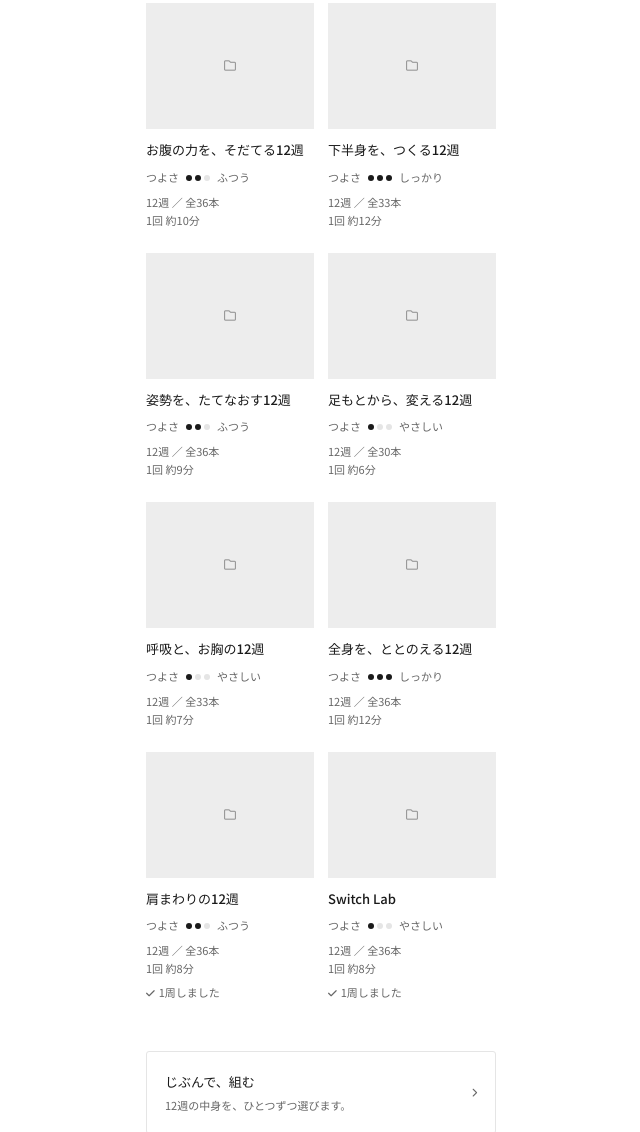
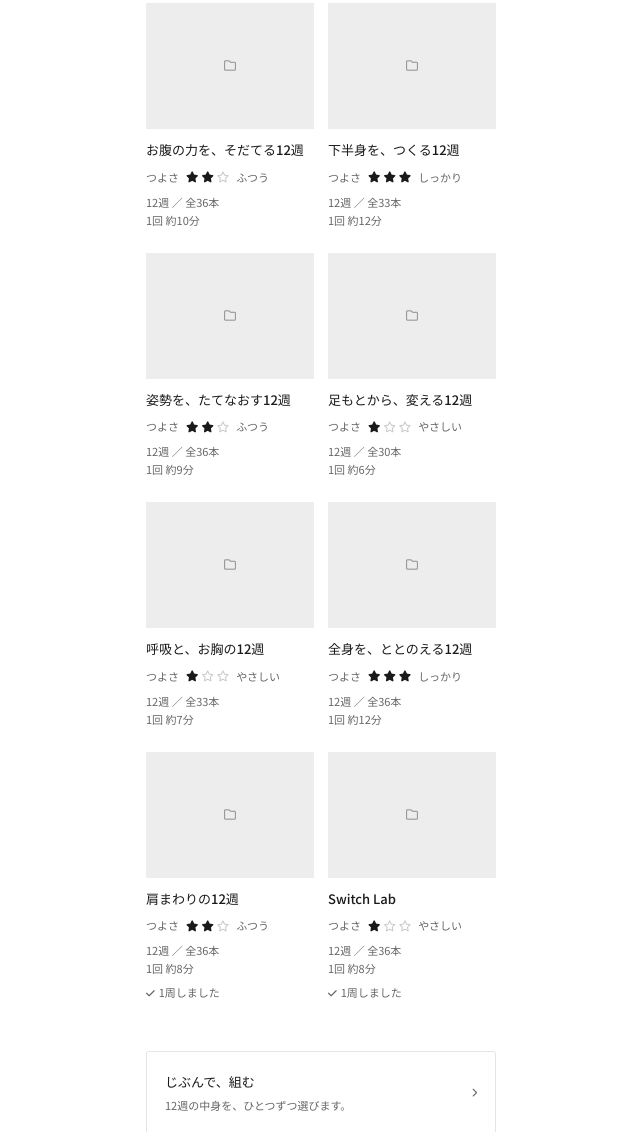
Before and after one commit to geet-inc/rebone-wireframe, a plain HTML site: page 02-programs.html in a window 1280 px wide. Shown: the part 765-1897 px from the top of the page, without its empty margins (319-959 px from the left). Drawn offline with Linux system fonts and the light colour scheme.

Commit message:
つよさの表示をドットから星3段に変更
Co-Authored-By: Claude Opus 5 <noreply@anthropic.com>

```diff
--- a/02-programs.html
+++ b/02-programs.html
@@ -8,7 +8,7 @@
 <link rel="preconnect" href="https://fonts.gstatic.com" crossorigin>
 <link href="https://fonts.googleapis.com/css2?family=Noto+Sans+JP:wght@400;500;700&display=swap" rel="stylesheet">
 <link rel="stylesheet" href="https://cdnjs.cloudflare.com/ajax/libs/font-awesome/6.5.2/css/all.min.css">
-<link rel="stylesheet" href="style.css?v=2">
+<link rel="stylesheet" href="style.css?v=3">
 </head>
 <body>
 
@@ -33,7 +33,7 @@
       <div class="body">
         <h2>肩と首を、ゆるめる12週</h2>
         <p class="why">前の12週で、あまり触れなかったところです。</p>
-        <p class="str">つよさ <span class="dots"><i></i><i class="off"></i><i class="off"></i></span> やさしい</p>
+        <p class="str">つよさ <span class="stars"><i class="fa-solid fa-star"></i><i class="fa-regular fa-star"></i><i class="fa-regular fa-star"></i></span> やさしい</p>
         <p class="spec">12週 ／ 全36本 ／ 1回 約8分</p>
         <p class="switches">わき・肩甲骨・お首・お胸</p>
         <div class="btn">中身を、みる</div>
@@ -52,49 +52,49 @@
     <a href="03-program-detail.html" class="folder">
       <div class="ph"><i class="fa-regular fa-folder"></i></div>
       <p class="fname">お腹の力を、そだてる12週</p>
-      <p class="str">つよさ <span class="dots"><i></i><i></i><i class="off"></i></span> ふつう</p>
+      <p class="str">つよさ <span class="stars"><i class="fa-solid fa-star"></i><i class="fa-solid fa-star"></i><i class="fa-regular fa-star"></i></span> ふつう</p>
       <p class="fspec">12週 ／ 全36本<br>1回 約10分</p>
     </a>
 
     <a href="03-program-detail.html" class="folder">
       <div class="ph"><i class="fa-regular fa-folder"></i></div>
       <p class="fname">下半身を、つくる12週</p>
-      <p class="str">つよさ <span class="dots"><i></i><i></i><i></i></span> しっかり</p>
+      <p class="str">つよさ <span class="stars"><i class="fa-solid fa-star"></i><i class="fa-solid fa-star"></i><i class="fa-solid fa-star"></i></span> しっかり</p>
       <p class="fspec">12週 ／ 全33本<br>1回 約12分</p>
     </a>
 
     <a href="03-program-detail.html" class="folder">
       <div class="ph"><i class="fa-regular fa-folder"></i></div>
       <p class="fname">姿勢を、たてなおす12週</p>
-      <p class="str">つよさ <span class="dots"><i></i><i></i><i class="off"></i></span> ふつう</p>
+      <p class="str">つよさ <span class="stars"><i class="fa-solid fa-star"></i><i class="fa-solid fa-star"></i><i class="fa-regular fa-star"></i></span> ふつう</p>
       <p class="fspec">12週 ／ 全36本<br>1回 約9分</p>
     </a>
 
     <a href="03-program-detail.html" class="folder">
       <div class="ph"><i class="fa-regular fa-folder"></i></div>
       <p class="fname">足もとから、変える12週</p>
-      <p class="str">つよさ <span class="dots"><i></i><i class="off"></i><i class="off"></i></span> やさしい</p>
+      <p class="str">つよさ <span class="stars"><i class="fa-solid fa-star"></i><i class="fa-regular fa-star"></i><i class="fa-regular fa-star"></i></span> やさしい</p>
       <p class="fspec">12週 ／ 全30本<br>1回 約6分</p>
     </a>
 
     <a href="03-program-detail.html" class="folder">
       <div class="ph"><i class="fa-regular fa-folder"></i></div>
       <p class="fname">呼吸と、お胸の12週</p>
-      <p class="str">つよさ <span class="dots"><i></i><i class="off"></i><i class="off"></i></span> やさしい</p>
+      <p class="str">つよさ <span class="stars"><i class="fa-solid fa-star"></i><i class="fa-regular fa-star"></i><i class="fa-regular fa-star"></i></span> やさしい</p>
       <p class="fspec">12週 ／ 全33本<br>1回 約7分</p>
     </a>
 
     <a href="03-program-detail.html" class="folder">
       <div class="ph"><i class="fa-regular fa-folder"></i></div>
       <p class="fname">全身を、ととのえる12週</p>
-      <p class="str">つよさ <span class="dots"><i></i><i></i><i></i></span> しっかり</p>
+      <p class="str">つよさ <span class="stars"><i class="fa-solid fa-star"></i><i class="fa-solid fa-star"></i><i class="fa-solid fa-star"></i></span> しっかり</p>
       <p class="fspec">12週 ／ 全36本<br>1回 約12分</p>
     </a>
 
     <a href="03-program-detail.html" class="folder">
       <div class="ph"><i class="fa-regular fa-folder"></i></div>
       <p class="fname">肩まわりの12週</p>
-      <p class="str">つよさ <span class="dots"><i></i><i></i><i class="off"></i></span> ふつう</p>
+      <p class="str">つよさ <span class="stars"><i class="fa-solid fa-star"></i><i class="fa-solid fa-star"></i><i class="fa-regular fa-star"></i></span> ふつう</p>
       <p class="fspec">12週 ／ 全36本<br>1回 約8分</p>
       <p class="fdone"><i class="fa-solid fa-check"></i>1周しました</p>
     </a>
@@ -102,7 +102,7 @@
     <a href="03-program-detail.html" class="folder">
       <div class="ph"><i class="fa-regular fa-folder"></i></div>
       <p class="fname">Switch Lab</p>
-      <p class="str">つよさ <span class="dots"><i></i><i class="off"></i><i class="off"></i></span> やさしい</p>
+      <p class="str">つよさ <span class="stars"><i class="fa-solid fa-star"></i><i class="fa-regular fa-star"></i><i class="fa-regular fa-star"></i></span> やさしい</p>
       <p class="fspec">12週 ／ 全36本<br>1回 約8分</p>
       <p class="fdone"><i class="fa-solid fa-check"></i>1周しました</p>
     </a>
--- a/style.css
+++ b/style.css
@@ -180,15 +180,11 @@ a { color: inherit; text-decoration: none; }
 
 /* つよさ */
 .str { display: flex; align-items: center; gap: 7px; font-size: 11px; color: var(--text-sub); }
-.dots { display: inline-flex; gap: 3px; }
-.dots i {
-  width: 6px; height: 6px;
-  border-radius: 50%;
-  background: var(--text);
-  display: block;
-}
-.dots i.off { background: var(--border); }
+.stars { display: inline-flex; gap: 3px; font-size: 11px; line-height: 1; }
+.stars i { color: var(--text); }
+.stars i.fa-regular { color: #c9c9c9; }
 .reco .str { font-size: 12px; margin-top: 10px; }
+.reco .stars { font-size: 12px; }
 
 /* フォルダ一覧 */
 .folders-head {
@@ -249,6 +245,7 @@ a { color: inherit; text-decoration: none; }
 .facts .k { flex: 0 0 84px; color: var(--text-sub); font-size: 12px; }
 .facts .v { flex: 1; }
 .facts .v .str { font-size: 13px; color: var(--text); }
+.facts .v .stars { font-size: 13px; }
 
 /* 12週の流れ */
 .weeks { margin-top: 44px; }
```
Also changed, not shown: 01-home.html (+1 -1 lines), 03-program-detail.html (+2 -2 lines).
